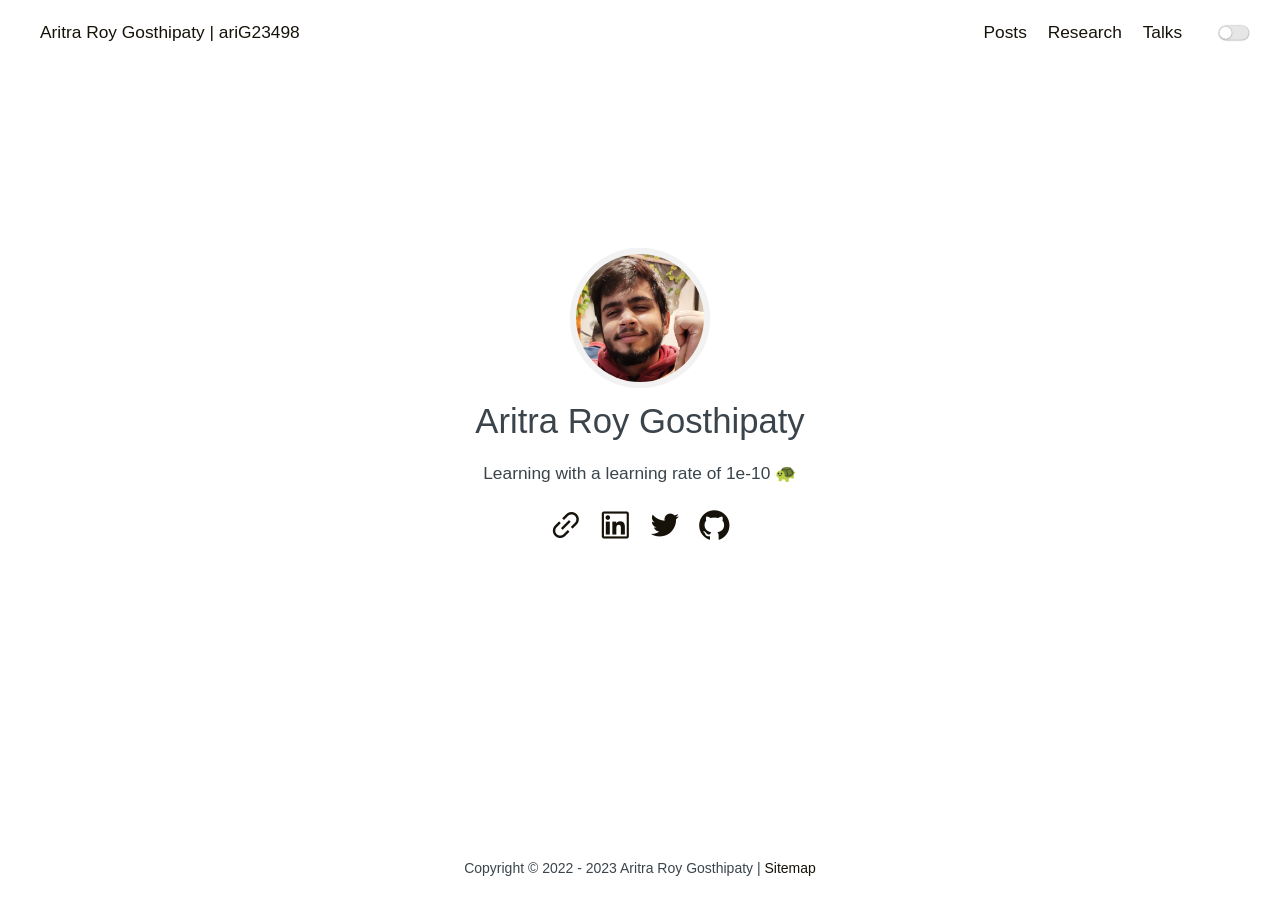
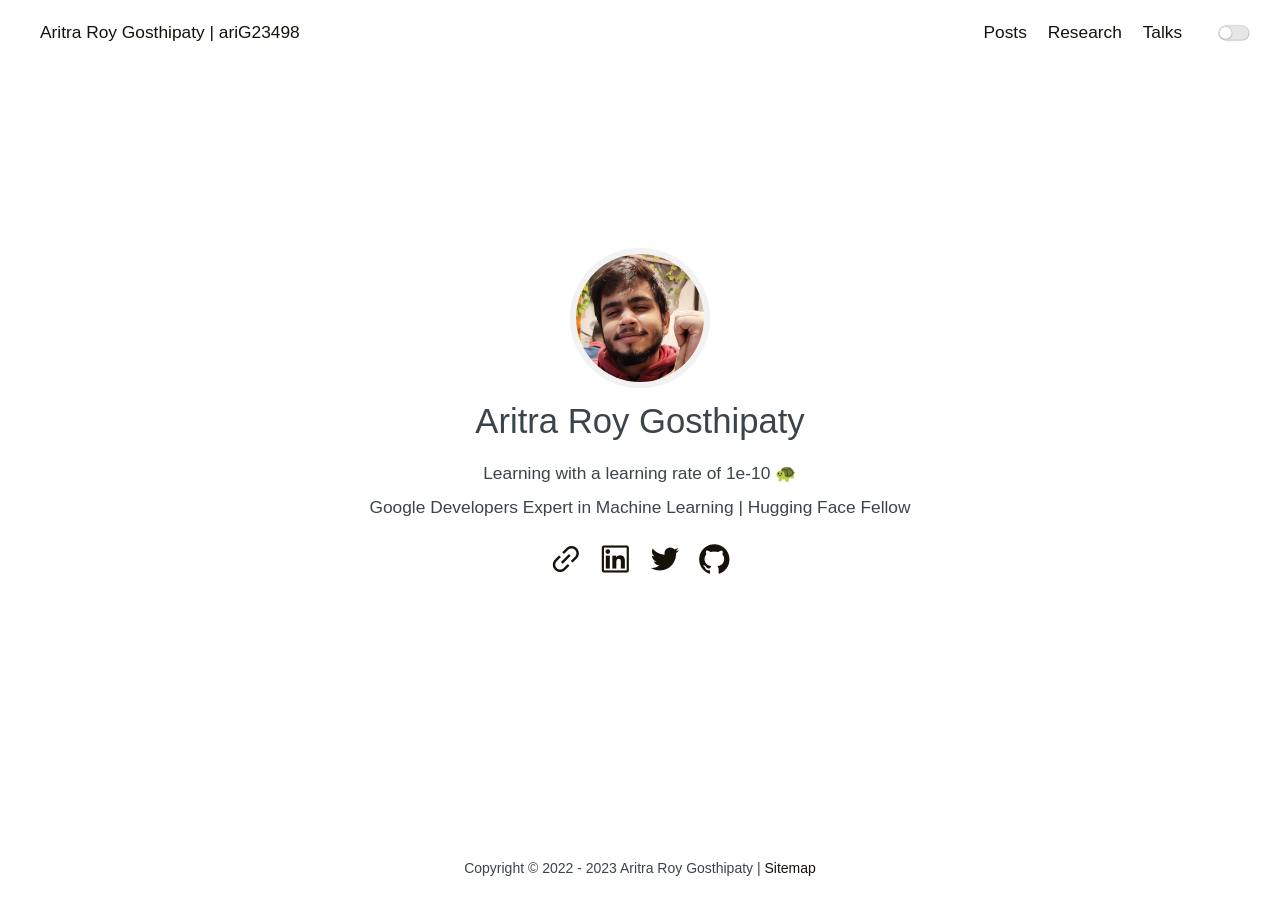
Before and after one commit to ariG23498/ariG23498.github.io, a Jekyll site: the page built from index.md, in a window 1280 px wide. Built offline with Jekyll 4.4.1, drawn with Linux system fonts in a browser that asks for light colours.

Commit message:
Update home.html

```diff
--- a/_layouts/home.html
+++ b/_layouts/home.html
@@ -8,7 +8,7 @@ layout: default
             <div class="avatar"><a href="{{site.url}}/posts"><img src="{{site.url}}/assets/site_images/ariG23498.jpg"></a></div>
             <div class="nickname">Aritra Roy Gosthipaty</div>
             <div class="description">
-                <p>Learning with a learning rate of 1e-10 🐢</p>
+                <p>Learning with a learning rate of 1e-10 🐢<br> Google Developers Expert in Machine Learning | Hugging Face Fellow</p>
             </div>
             <div class="links">
                 <a class="link-item" title="Link"
```
